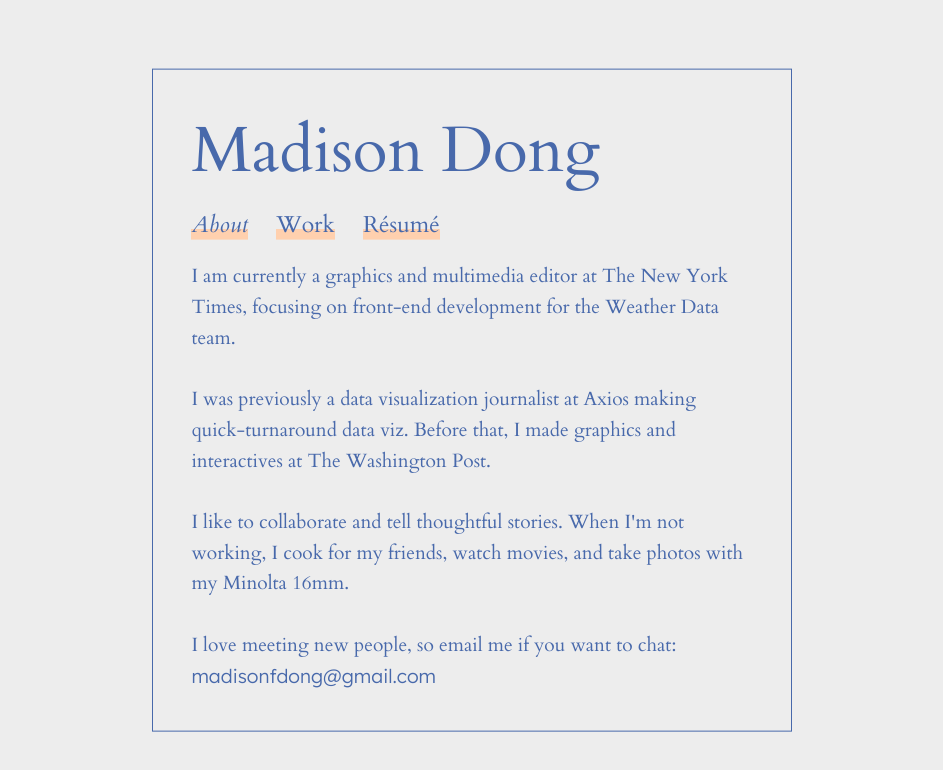
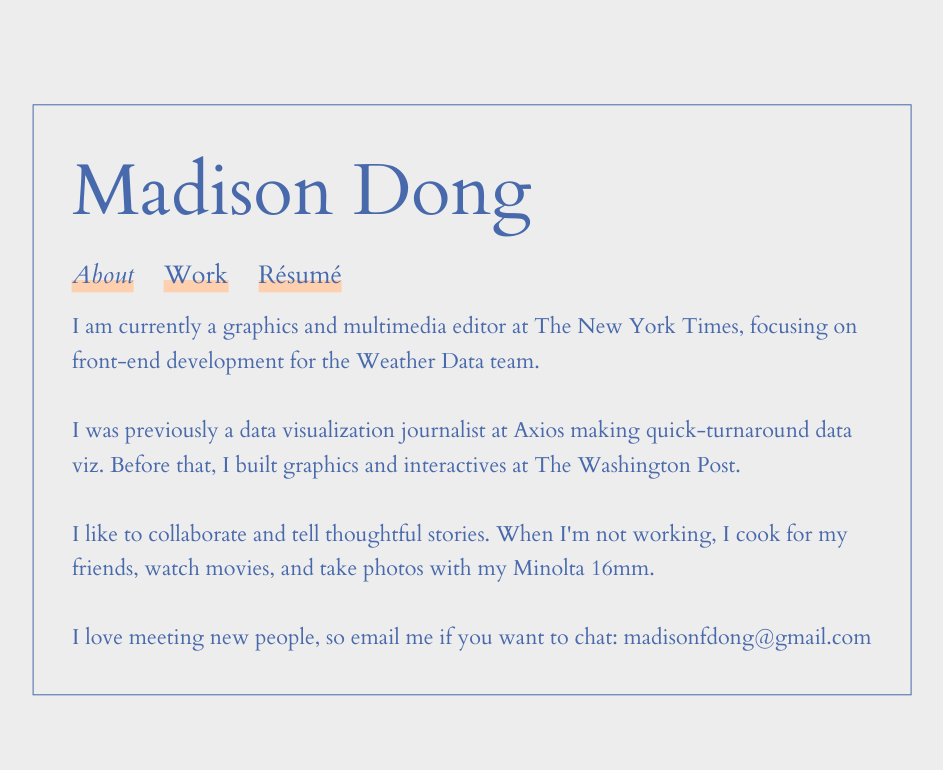
Before and after one commit to mfdong/mfdong.github.io, a plain HTML site: page index.html in a window 1280 px wide. Shown: the whole page, without its empty margins (168-1111 px from the left). Drawn offline with Linux system fonts and the light colour scheme; a script that the page names is missing.

Commit message:
responsive

```diff
--- a/index.css
+++ b/index.css
@@ -2,7 +2,7 @@ body {
   background-color: #ededed;
   font-family: "Cardo", serif;
   color: #4869ab;
-  font-size: 16px;
+  font-size: 18px;
 }
 
 a {
@@ -24,7 +24,8 @@ a:hover {
   border: 1px solid #4869ab;
   margin: 0 auto;
   padding: 3vw;
-  max-width: 80vw;
+  width: 70vw;
+  max-width: 800px;
   max-height: 80vh;
   position: absolute;
   left: 50%;
@@ -47,14 +48,9 @@ a:hover {
 
 .nav-section {
   margin-right: 1em;
-  font-size: 1.2em;
+  font-size: 1.4em;
 }
 
 .nav-sections {
   margin-bottom: 1em;
 }
-
-.sans-serif {
-  font-family: "Lexend";
-  font-weight: 350;
-}
--- a/index.html
+++ b/index.html
@@ -11,9 +11,12 @@
     <script src="main.js"></script>
     <title>Madison Dong</title>
     <style>
-      @media only screen and (max-width: 650px) {
+      @media only screen and (max-width: 850px) {
         body {
           font-size: 20px;
+        }
+        .container {
+          width: 80vw;
         }
       }
     </style>
@@ -22,23 +25,21 @@
   <body>
     <div class="container">
       <p class="title">Madison Dong</p>
+      <div class="nav-sections">
+        <span class="nav-section" style="font-style: italic"
+          ><a href="index.html">About</a></span
+        >
+        <span class="nav-section"><a href="work.html">Work</a></span>
+        <span class="nav-section"><a href="mdong_resume.pdf">Résumé</a></span>
+      </div>
       <div class="main">
         <div class="main-text">
-          <div class="nav-sections">
-            <span class="nav-section" style="font-style: italic"
-              ><a href="index.html">About</a></span
-            >
-            <span class="nav-section"><a href="work.html">Work</a></span>
-            <span class="nav-section"
-              ><a href="mdong_resume.pdf">Résumé</a></span
-            >
-          </div>
           I am currently a graphics and multimedia editor at The New York Times,
           focusing on front-end development for the Weather Data team.
           <br />
           <br />
           I was previously a data visualization journalist at Axios making
-          quick-turnaround data viz. Before that, I made graphics and
+          quick-turnaround data viz. Before that, I built graphics and
           interactives at The Washington Post.
           <br />
           <br />
@@ -48,7 +49,7 @@
           <br />
           <br />
           I love meeting new people, so email me if you want to chat:
-          <span class="sans-serif"> madisonfdong@gmail.com </span>
+          <span> madisonfdong@gmail.com </span>
         </div>
       </div>
     </div>
```
